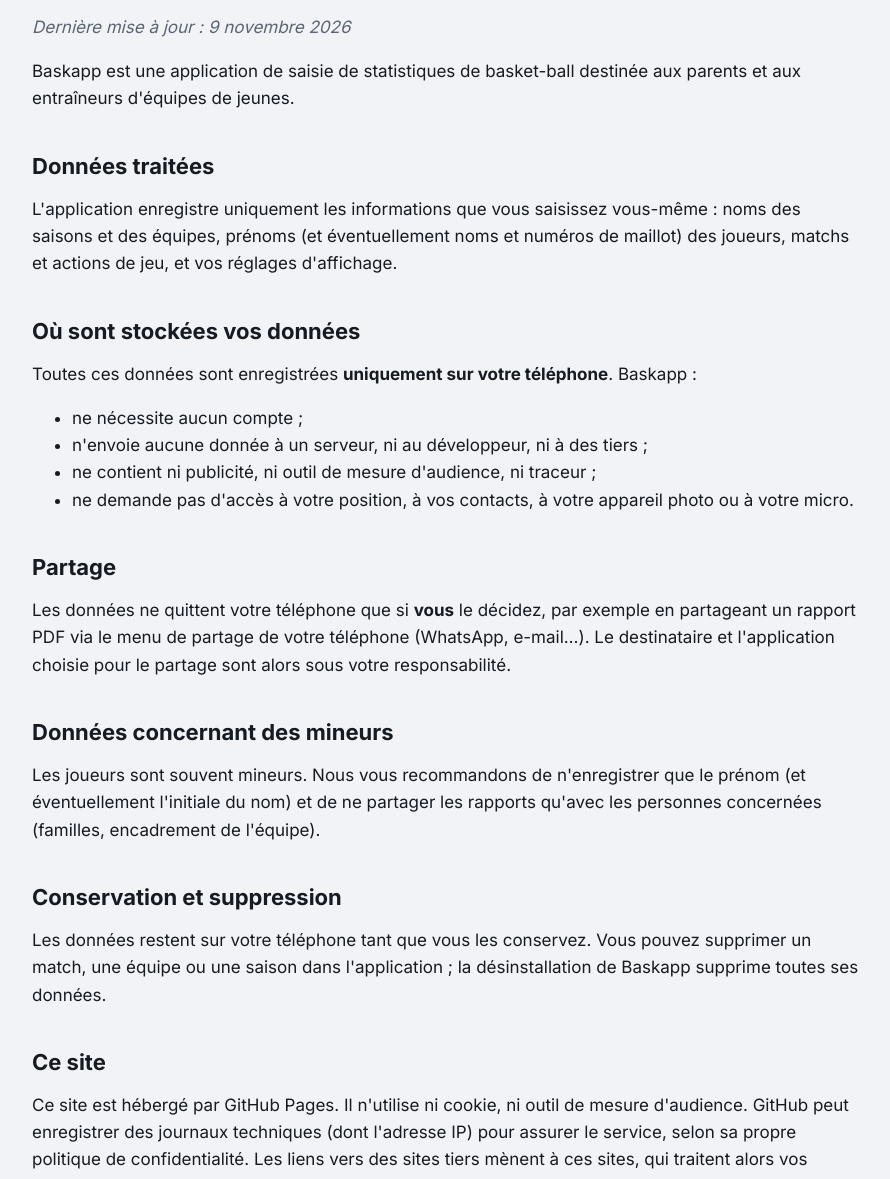
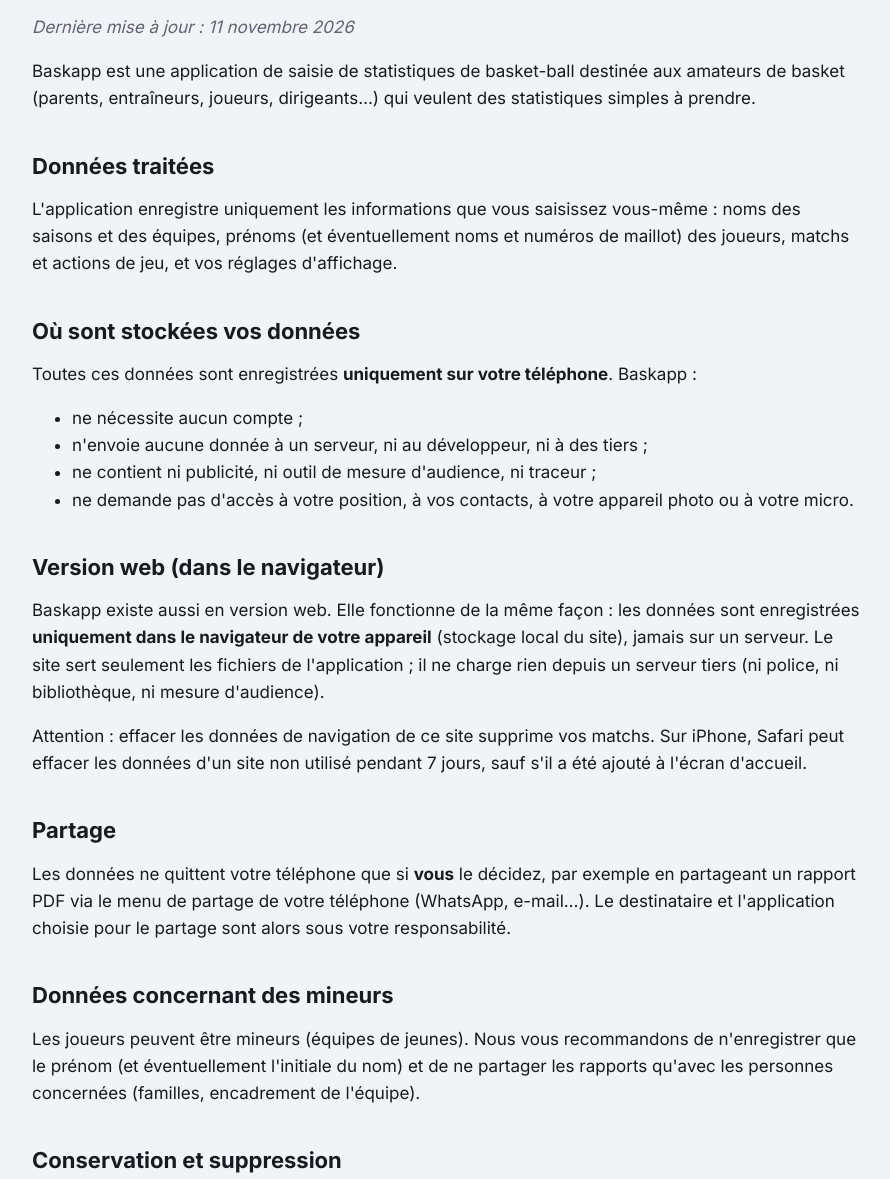
Before and after one commit to ehovaere/baskapp-page, a plain HTML site: page confidentialite.html in a window 1280 px wide. Shown: the part 95-1274 px from the top of the page, without its empty margins (194-1084 px from the left). Drawn offline with Linux system fonts and the light colour scheme.

Commit message:
web application

```diff
--- a/confidentialite.html
+++ b/confidentialite.html
@@ -13,9 +13,9 @@
        Page liée depuis l'appli : ne pas y mettre de lien vers l'accueil ni vers le don
        (règles de paiement de Google Play). -->
   <h1>Politique de confidentialité de Baskapp</h1>
-  <p class="muted"><em>Dernière mise à jour : 9 novembre 2026</em></p>
+  <p class="muted"><em>Dernière mise à jour : 11 novembre 2026</em></p>
 
-  <p>Baskapp est une application de saisie de statistiques de basket-ball destinée aux parents et aux entraîneurs d'équipes de jeunes.</p>
+  <p>Baskapp est une application de saisie de statistiques de basket-ball destinée aux amateurs de basket (parents, entraîneurs, joueurs, dirigeants…) qui veulent des statistiques simples à prendre.</p>
 
   <h2>Données traitées</h2>
   <p>L'application enregistre uniquement les informations que vous saisissez vous-même : noms des saisons et des équipes, prénoms (et éventuellement noms et numéros de maillot) des joueurs, matchs et actions de jeu, et vos réglages d'affichage.</p>
@@ -29,14 +29,18 @@
     <li>ne demande pas d'accès à votre position, à vos contacts, à votre appareil photo ou à votre micro.</li>
   </ul>
 
+  <h2>Version web (dans le navigateur)</h2>
+  <p>Baskapp existe aussi en version web. Elle fonctionne de la même façon : les données sont enregistrées <strong>uniquement dans le navigateur de votre appareil</strong> (stockage local du site), jamais sur un serveur. Le site sert seulement les fichiers de l'application ; il ne charge rien depuis un serveur tiers (ni police, ni bibliothèque, ni mesure d'audience).</p>
+  <p>Attention : effacer les données de navigation de ce site supprime vos matchs. Sur iPhone, Safari peut effacer les données d'un site non utilisé pendant 7 jours, sauf s'il a été ajouté à l'écran d'accueil.</p>
+
   <h2>Partage</h2>
   <p>Les données ne quittent votre téléphone que si <strong>vous</strong> le décidez, par exemple en partageant un rapport PDF via le menu de partage de votre téléphone (WhatsApp, e-mail…). Le destinataire et l'application choisie pour le partage sont alors sous votre responsabilité.</p>
 
   <h2>Données concernant des mineurs</h2>
-  <p>Les joueurs sont souvent mineurs. Nous vous recommandons de n'enregistrer que le prénom (et éventuellement l'initiale du nom) et de ne partager les rapports qu'avec les personnes concernées (familles, encadrement de l'équipe).</p>
+  <p>Les joueurs peuvent être mineurs (équipes de jeunes). Nous vous recommandons de n'enregistrer que le prénom (et éventuellement l'initiale du nom) et de ne partager les rapports qu'avec les personnes concernées (familles, encadrement de l'équipe).</p>
 
   <h2>Conservation et suppression</h2>
-  <p>Les données restent sur votre téléphone tant que vous les conservez. Vous pouvez supprimer un match, une équipe ou une saison dans l'application ; la désinstallation de Baskapp supprime toutes ses données.</p>
+  <p>Les données restent sur votre téléphone (ou dans votre navigateur) tant que vous les conservez. Vous pouvez supprimer un match, une équipe ou une saison dans l'application ; la désinstallation de Baskapp (ou l'effacement des données du site dans le navigateur) supprime toutes ses données.</p>
 
   <h2>Ce site</h2>
   <p>Ce site est hébergé par GitHub Pages. Il n'utilise ni cookie, ni outil de mesure d'audience. GitHub peut enregistrer des journaux techniques (dont l'adresse IP) pour assurer le service, selon sa propre politique de confidentialité. Les liens vers des sites tiers mènent à ces sites, qui traitent alors vos données selon leurs propres règles.</p>
```
Also changed, not shown: index.html (+8 -6 lines).
